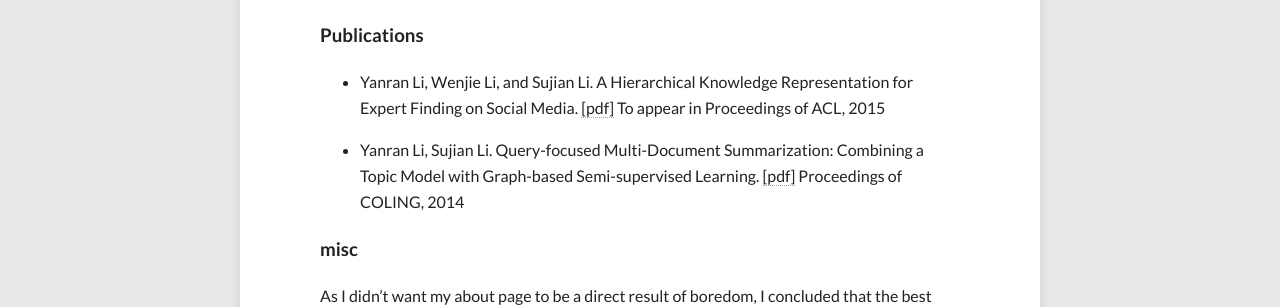
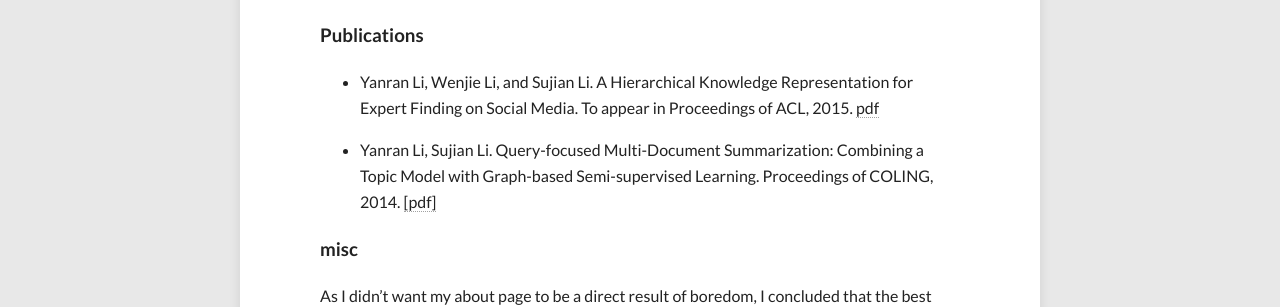
Before and after one commit to niangaotuantuan/niangaotuantuan.github.io, a Jekyll site: the page built from about.md, in a window 1280 px wide. Shown: the part 717-1024 px from the top of the page. Built offline with Jekyll 4.4.1, drawn with Linux system fonts in a browser that asks for light colours; nearby versions of some CDN libraries.

```diff
--- a/about.md
+++ b/about.md
@@ -16,12 +16,10 @@ I was an undergraduate from the Centre of Information Science, School of Electro
 ### Publications
 
 - Yanran Li, Wenjie Li, and Sujian Li.
-A Hierarchical Knowledge Representation for Expert Finding on Social Media. [[pdf]](/files/acl2015.pdf)
-To appear in Proceedings of ACL, 2015
+A Hierarchical Knowledge Representation for Expert Finding on Social Media. To appear in Proceedings of ACL, 2015. [pdf](/files/acl2015.pdf)
 
 - Yanran Li, Sujian Li.
-Query-focused Multi-Document Summarization: Combining a Topic Model with Graph-based Semi-supervised Learning. [[pdf]](/files/coling2014.pdf)
-Proceedings of COLING, 2014
+Query-focused Multi-Document Summarization: Combining a Topic Model with Graph-based Semi-supervised Learning. Proceedings of COLING, 2014. [[pdf]](/files/coling2014.pdf)
 
 
 ### misc
```
